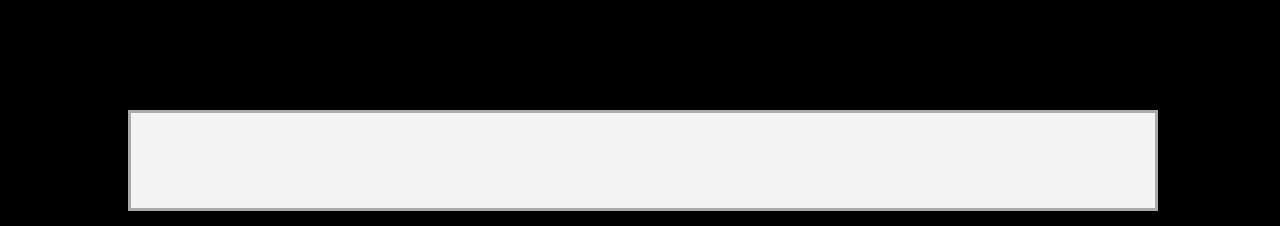
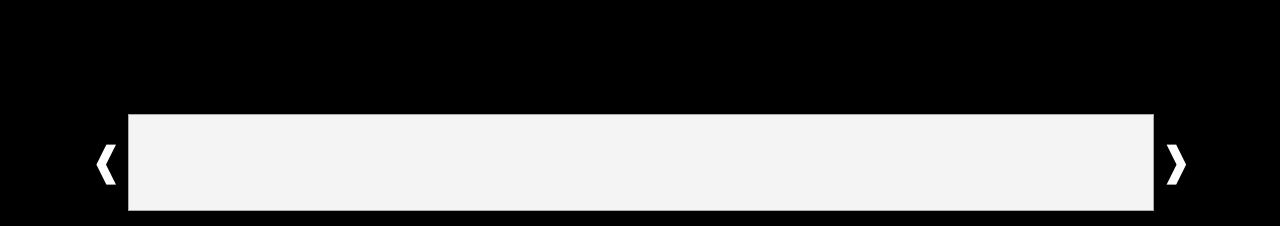
Before and after one commit to codebykat/dream5igns, a Django app: template gallery/templates/index.html in a window 1280 px wide. Shown: the part 574-800 px from the top of the page. Run offline with Django 3.2, Linux system fonts and the light colour scheme; the template is opened without the code that fills it, so the values that code supplies are empty.

Commit message:
added scroll arrows to photostrip

```diff
--- a/gallery/media/css/style.css
+++ b/gallery/media/css/style.css
@@ -55,15 +55,43 @@ div.photo img {
   -webkit-border-radius: 3px;
 }
 
+div.bottom {
+  position: absolute;
+  width: 100%;
+  bottom: 15px;
+  text-align: center;
+}
+
+.nav {
+  position: relative;
+  width: 9%;
+  float: left;
+  font-size: 2.5em;
+  line-height: 95px;
+}
+
+.nav span {
+  cursor: pointer;
+}
+
+#navleft {
+  text-align: right;
+  padding-right: 5px;
+}
+
+#navright {
+  text-align: left;
+  padding-left: 5px;
+}
+
 div.photostrip {
-  position: absolute;
-  bottom: 15px;
-  left: 10%;
+  position: relative;
   width: 80%;
+  float: left;
   height: 95px;
   overflow: auto;
   background: #F4F4F4;
-  border: solid #AAA;
+  border: 1px solid #AAA;
 }
 
 div.thumbs {
--- a/gallery/media/js/gallery.js
+++ b/gallery/media/js/gallery.js
@@ -7,19 +7,31 @@ function setupGallery() {
   // size filmstrip to number of photos
   var numPhotos = thumbs.size();
   var width = thumbs.outerWidth(true);
-  console.info(width);
   $('.thumbs').width(numPhotos*width);
-  //$('.thumbs').css('width',numPhotos*83+'px');
 }
 
 function toggleImage() {
   var id = this.id.substr(10);
   var photo_id = "photo-" + id;
-  console.info($('div[id='+photo_id+']'));
-  //alert($('div[id=photo_id]'));
   $('div.photo:visible').hide();
   $('#'+photo_id).show();
 }
 
+function scrollStrip(multiplier) {
+  // multiplier -1 will scroll left, 1 will scroll right
+
+  var photoWidth = 83;
+  var scroll = photoWidth * multiplier;
+
+  var scrollGoal = $('#photostrip').scrollLeft() + scroll;
+  $('#photostrip').animate({scrollLeft: scrollGoal}, 200);
+}
+
+function setupScroll() {
+  $('#navleft').click(function() {scrollStrip(-1);});
+  $('#navright').click(function() {scrollStrip(1);});
+}
+
 jQuery(setupGallery());
+jQuery(setupScroll());
 //$(document).ready(setupGallery());
--- a/gallery/templates/index.html
+++ b/gallery/templates/index.html
@@ -27,14 +27,18 @@ gallery
   {% endfor %}
 </div>
 
-<div class="photostrip">
-  <div class="thumbs">
-  {% for photo in photos %}
-    <div class="thumbnail" id="thumbnail-{{ photo.id }}">
-      <img src="{{ photo.thumbnail }}" />
+<div class="bottom">
+  <div class="nav" id="navleft"><span>❰</span></div>
+  <div class="photostrip" id="photostrip">
+    <div class="thumbs">
+    {% for photo in photos %}
+      <div class="thumbnail" id="thumbnail-{{ photo.id }}">
+        <img src="{{ photo.thumbnail }}" />
+      </div>
+    {% endfor %}
     </div>
-  {% endfor %}
   </div>
+  <div class="nav" id="navright"><span>❱</span></div>
 </div>
 
 {% endblock %}
```
